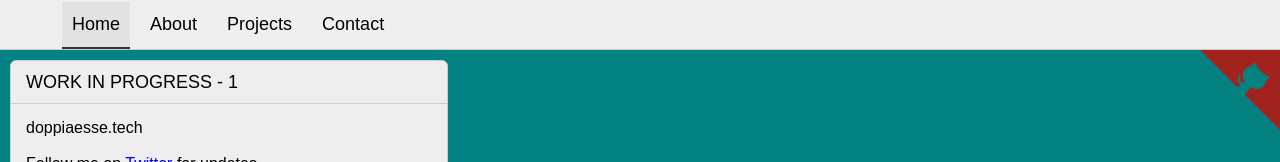
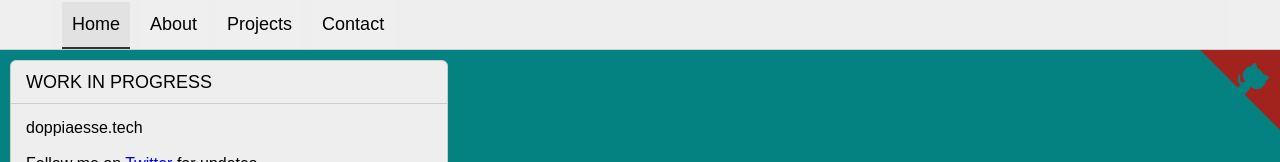
Before and after one commit to essedev/doppia.os, a SvelteKit app: page / in a window 1280 px wide. Shown: the top 162 px of the page. Built offline with nearby package versions, Linux system fonts and the light colour scheme; some icons are missing.

Commit message:
Test viewport

```diff
--- a/src/app.css
+++ b/src/app.css
@@ -2,8 +2,8 @@ html,
 body {
 	margin: 0;
 	padding: 0;
-	width: 100%;
-	height: 100%;
+	width: 100vw;
+	height: 100vh;
 	overflow: hidden;
 	background-color: #048282;
 	font-family: "Arial";
--- a/src/app.html
+++ b/src/app.html
@@ -5,7 +5,7 @@
 	<meta charset="utf-8" />
 	<link rel="icon" href="%sveltekit.assets%/favicon.png" />
 	<script src="https://unpkg.com/boxicons/dist/boxicons.js"></script>
-	<meta name=”viewport” content=”width=device-width, initial-scale=1″>
+	<meta name="viewport" content="width=device-width" />
 	%sveltekit.head%
 </head>
 
--- a/src/lib/components/window.svelte
+++ b/src/lib/components/window.svelte
@@ -135,7 +135,7 @@
 		on:panstart={handlePanStart}
 		on:panmove={handlePanMove}
 		on:panend={handlePanEnd}>
-		<span class="name">{name} - {posZ}</span>
+		<span class="name">{name}</span>
 	</div>
 	<div class="content">
 		<svelte:component this={content} />
```
